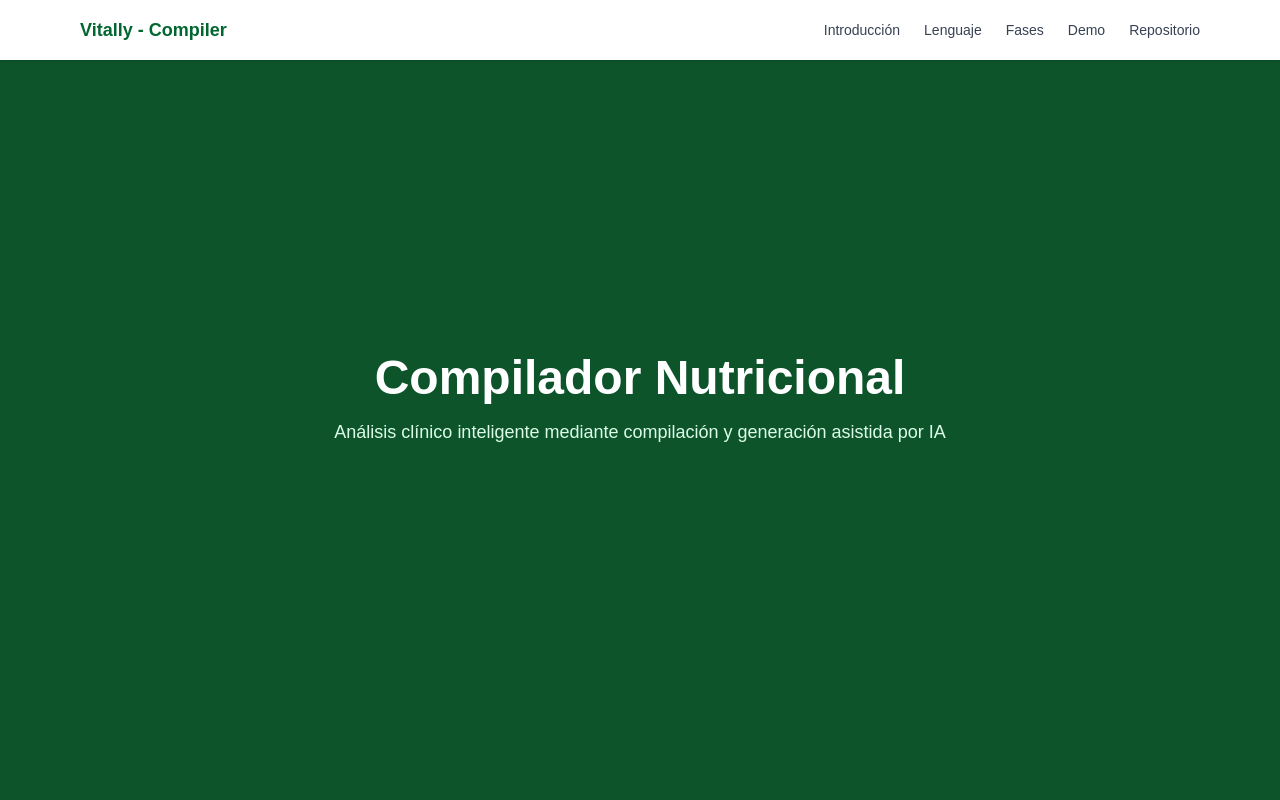
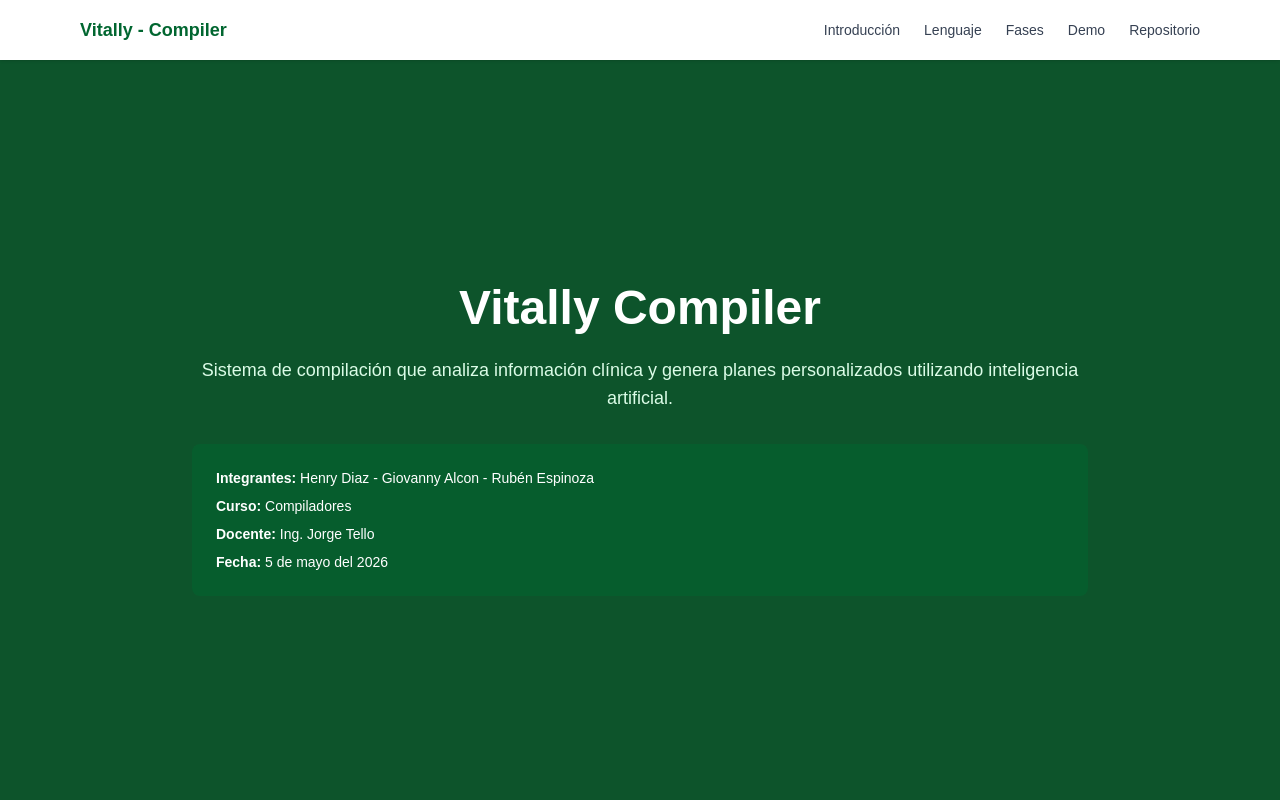
Before and after one commit to Ruben-online/Compilador-Web, a Next.js app: page / in a window 1280 px wide. Shown: the top 800 px of the page. Built offline with nearby package versions, Linux system fonts and the light colour scheme.

Commit message:
feat: agregar portada del proyecto con información del compilador

```diff
--- a/src/sections/hero.js
+++ b/src/sections/hero.js
@@ -1,14 +1,44 @@
 export default function Hero() {
   return (
-    <section className="h-screen flex items-center justify-center bg-green-900 text-white">
-      <div className="text-center">
-        <h1 className="text-5xl font-bold">
-          Compilador Nutricional
+    <section className="h-screen flex items-center justify-center bg-green-900 text-white px-6 pt-20">
+      <div className="max-w-4xl text-center">
+
+        {/* Título */}
+        <h1 className="text-5xl font-bold mb-6">
+          Vitally Compiler
         </h1>
 
-        <p className="mt-4 text-green-100 text-lg">
-          Análisis clínico inteligente mediante compilación y generación asistida por IA
+        {/* Descripción */}
+        <p className="text-green-100 text-lg mb-8">
+          Sistema de compilación que analiza información clínica y genera planes
+          personalizados utilizando inteligencia artificial.
         </p>
+
+        {/* Info del proyecto */}
+        <div className="bg-green-800/50 rounded-lg p-6 text-left text-sm space-y-2">
+
+          <p>
+            <span className="font-semibold">Integrantes:</span>{" "}
+            Henry Diaz - Giovanny Alcon - Rubén Espinoza
+          </p>
+
+          <p>
+            <span className="font-semibold">Curso:</span>{" "}
+            Compiladores
+          </p>
+
+          <p>
+            <span className="font-semibold">Docente:</span>{" "}
+            Ing. Jorge Tello
+          </p>
+
+          <p>
+            <span className="font-semibold">Fecha:</span>{" "}
+            5 de mayo del 2026
+          </p>
+
+        </div>
+
       </div>
     </section>
   );
```
